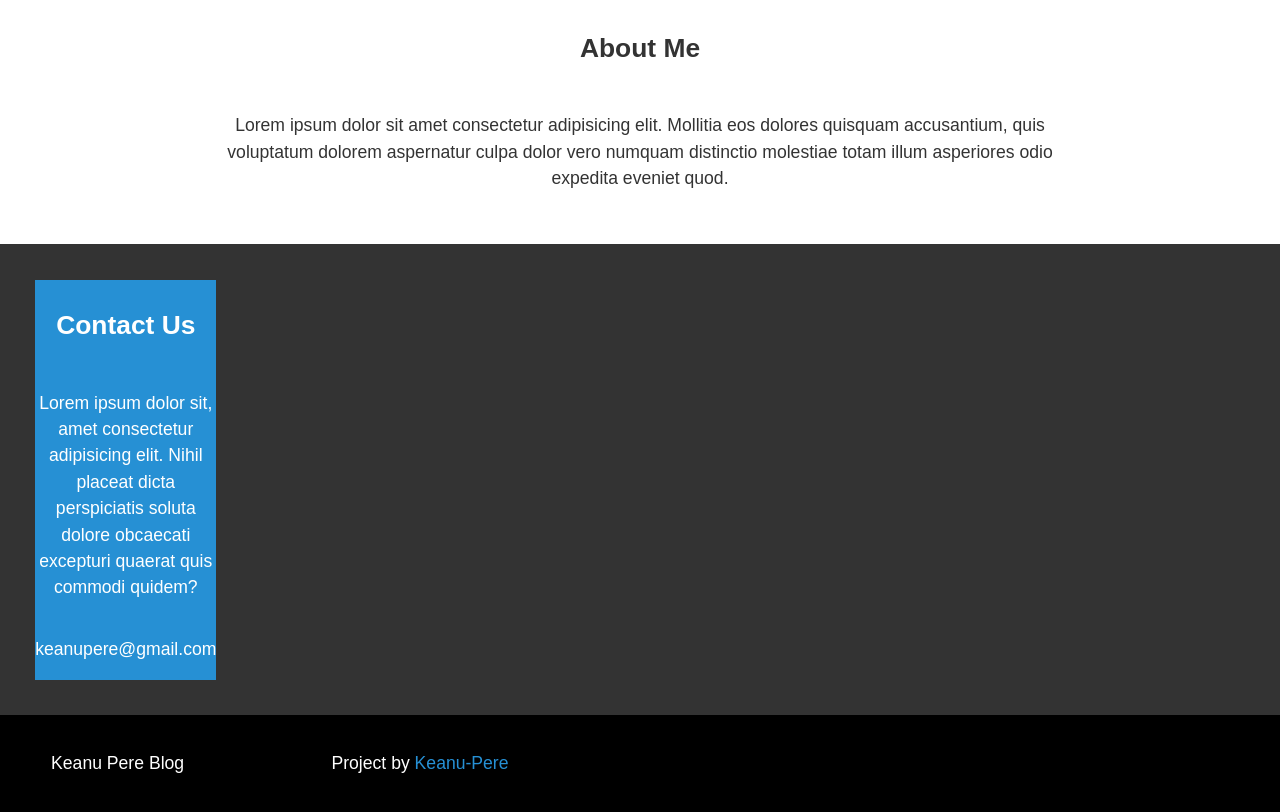
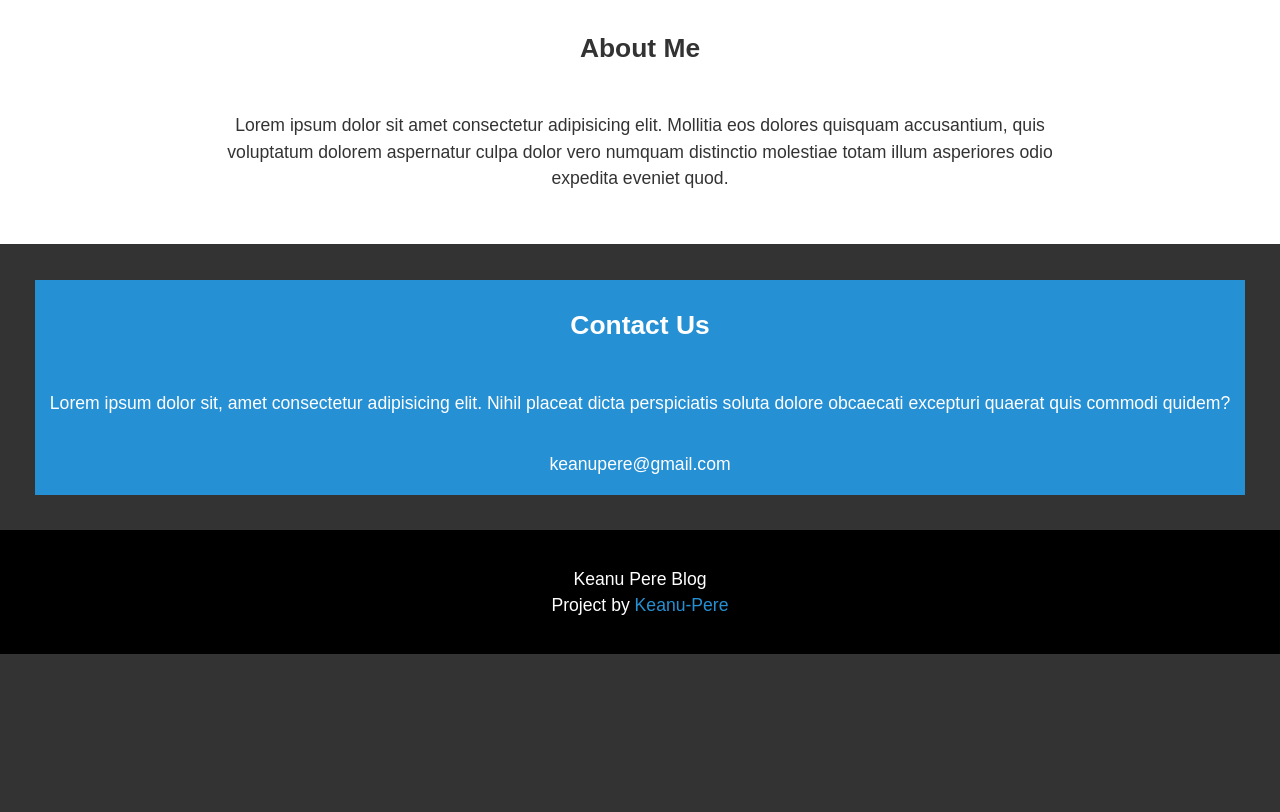
Before and after one commit to Keanu-Pere/Keanu-Pere..github.io, a plain HTML site: page index.html in a window 1280 px wide. Shown: the part 1517-2329 px from the top of the page. After the commit the page ends 2171 px from the top, so only its background shows below. Drawn offline with Linux system fonts and the light colour scheme.

Commit message:
CSS Updated

```diff
--- a/styles/main.css
+++ b/styles/main.css
@@ -115,10 +115,12 @@ p {
 #section-d {
   padding: 2em;
   color: #fff;
+
 }
 
 #section-d .box:first-child {
   background: #2690d4;
+
 }
 
 
@@ -161,7 +163,7 @@ p {
   }
 
   .box, #main-footer div {
-    grid-column: span 1;
+    grid-column: span 4;
   }
 
   #section-b ul {
@@ -172,4 +174,5 @@ p {
   #section-b li {
     width: 31%;
   }
+
 }
```
